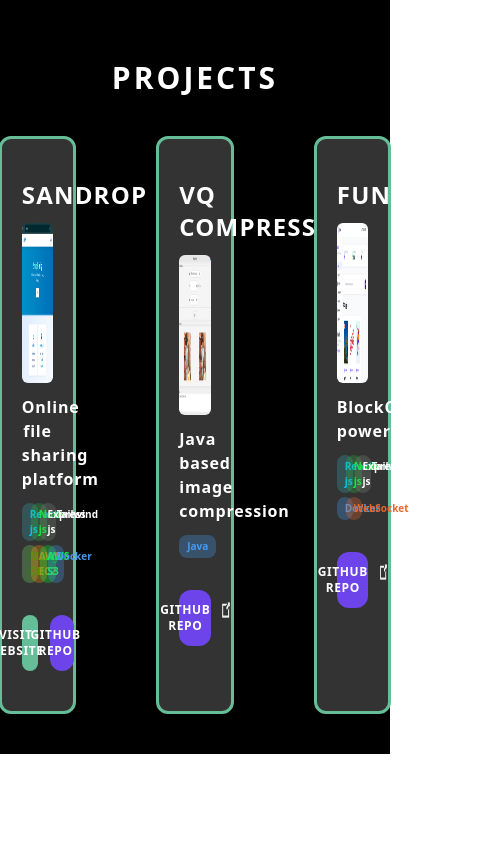
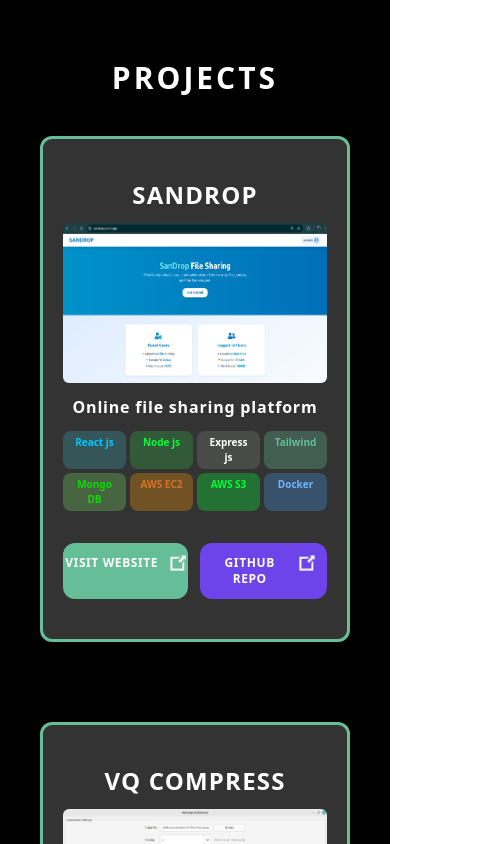
Before and after one commit to sandeshshinde30/Sandesh-Portfolio, a React (Vite) app: page / in a window 390 px wide. Shown: the part 2800-3644 px from the top of the page, 483 px wide, since content can reach past the window. Before the commit the page ends 3554 px from the top, so only its background shows below. Built offline with nearby package versions, Linux system fonts and the light colour scheme.

Commit message:
Project section madhe responsive

```diff
--- a/src/components/ProjectCard.jsx
+++ b/src/components/ProjectCard.jsx
@@ -8,12 +8,13 @@
 
     return(<>
 
-        <div className="flex flex-col py-10 gap-3 bg-[#333333] border-3 border-[#65BE97] rounded-xl w-1/4 p-5">
+        <div className="flex flex-col py-10 gap-3 bg-[#333333] border-3 border-[#65BE97] rounded-xl md:w-1/4 p-5">
                    <h1 className="text-2xl text-center text-white uppercase tracking-wider font-semibold">{project.title}</h1>
                    <img src={project.image} alt="sandrop" className="h-40 rounded-md"/>
 
                    <h1 className="text-md text-center text-white  tracking-wider font-semibold">{project.description}</h1>
-                   <div className={`grid ${project.technologies.length<4 ? `grid-cols-${project.technologies.length}` : "grid-cols-4"} gap-1 w-full `}>
+                  <div className={`${project.technologies.length < 4 ? 'flex justify-center w-full' : 'grid grid-cols-4 w-full gap-1'}`}>
+
                     {project.technologies.map((tech, index) => {
                         const theme = techTheme[tech] || { bg: "#666", color: "#fff" };
                         return (
--- a/src/data/projectData.js
+++ b/src/data/projectData.js
@@ -13,7 +13,7 @@
     {
         title : "VQ Compress",
         image : "VQCompress.png",
-        description : "Java based image compression",
+        description : "Java based image compression using Vector Quantization",
         technologies : ["Java"],
         live : false,
         liveLink : "https://sandrop.vercel.app/",
@@ -23,7 +23,7 @@
     {
         title : "FundFlow",
         image : "FundFlow.png",
-        description : "BlockChain powered ",
+        description : "BlockChain Powered FundRaiser",
         technologies : ["React js","Node js","Express js","Tailwind","Docker","WebSocket"],
         live : false,
         liveLink : "",
--- a/src/data/technologiesTheme.js
+++ b/src/data/technologiesTheme.js
@@ -11,13 +11,13 @@
     bg: "#778278",
     color: "#FFFFFF"
   },
-  "Tailwind js": {
+  "Tailwind": {
     bg: "#65BE97",
     color: "#65BE97"
   },
   "Mongo DB": {
     bg: "#75D75D",
-    color: "#099601"
+    color: "#0EDB03"
   },
   "AWS EC2": {
     bg: "#FF9900",
@@ -29,11 +29,11 @@
   },
   "Docker": {
     bg: "#469AED",
-    color: "#469AED"
+    color: "#6EB6FD"
   },
   "Java": {
     bg: "#469AED",
-    color: "#469AED"
+    color: "#6EB6FD"
   },
   "WebSocket" : {
     bg: "#E7672C",
--- a/src/pages/Projects.jsx
+++ b/src/pages/Projects.jsx
@@ -11,7 +11,7 @@
                 Projects
                 </h1>
 
-               <div className="mt-10 flex gap-20 justify-center" >
+               <div className="mt-10 flex md:flex-row flex-col gap-20 justify-center" >
 
                 {/* <ProjectCard/>
                 <ProjectCard/>
```
